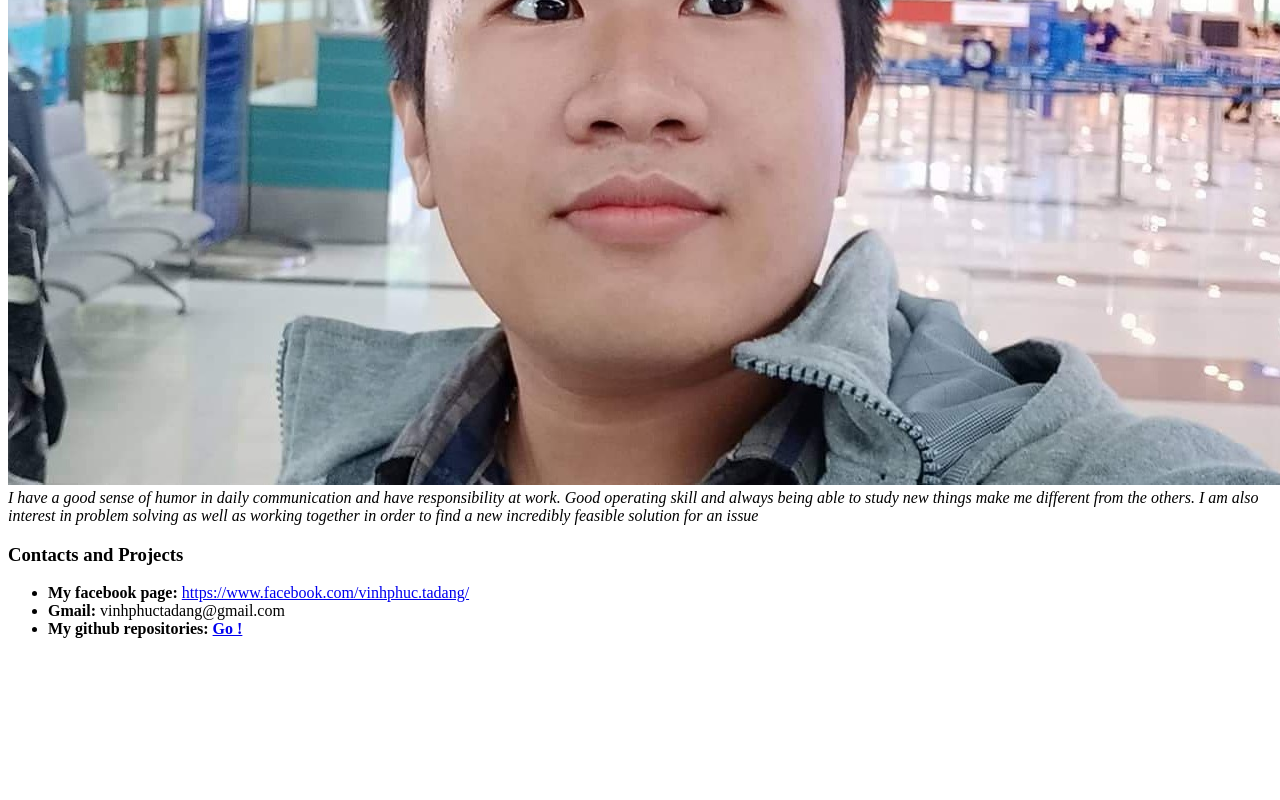
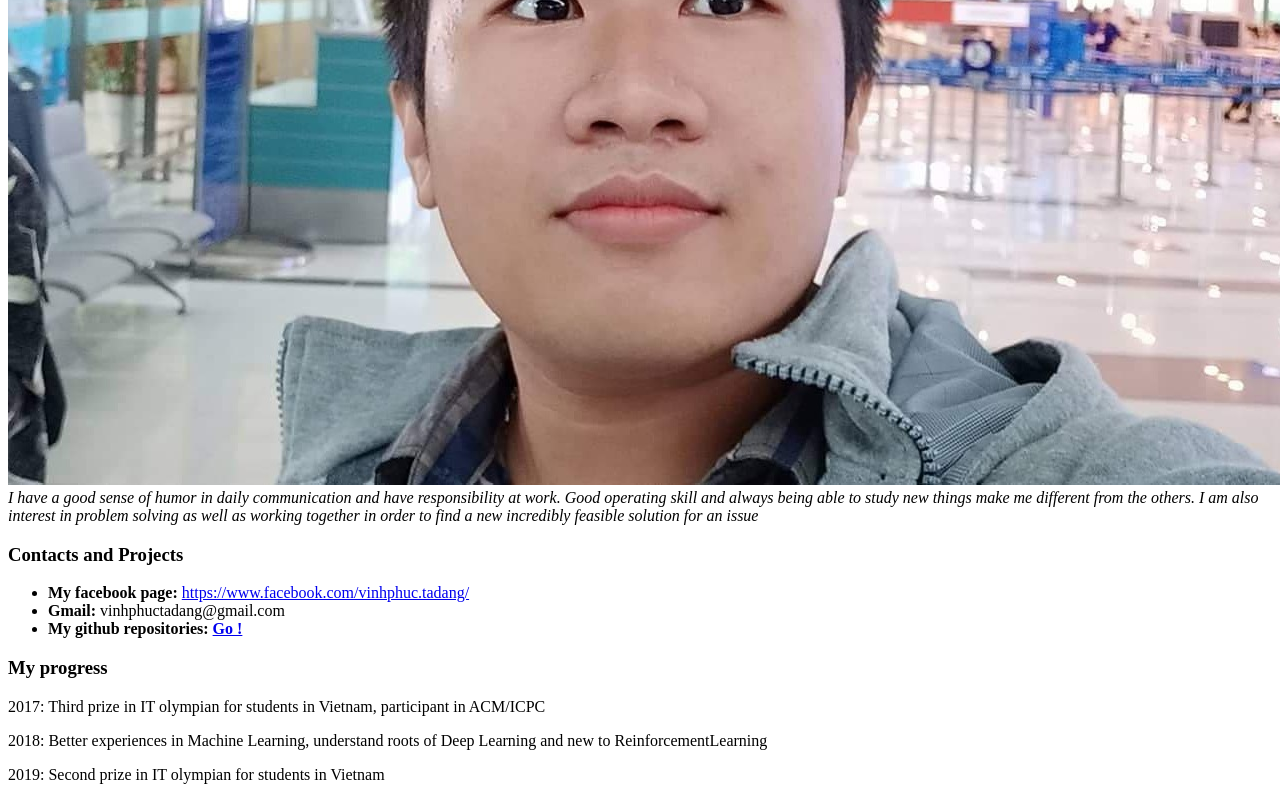
Before and after one commit to vinhphuctadang/vinhphuctadang.github.io, a plain HTML site: page index.html in a window 1280 px wide. Shown: the part 493-1293 px from the top of the page. Before the commit the page ends 1147 px from the top, so only its background shows below. Drawn offline with Linux system fonts and the light colour scheme.

Commit message:
update new

```diff
--- a/index.html
+++ b/index.html
@@ -8,15 +8,20 @@
 		<img src="avatar.jpg">
 		<i>I have a good sense of humor in daily communication and have responsibility at work. Good operating skill and always being able to study new things make me different from the others. I am also interest in problem solving as well as working together in order to find a new incredibly feasible solution for an issue</i>
 	</div>
-
 	<div>
 		<h3>Contacts and Projects</h3>
 		<ul>
 			<li> <b> My facebook page: </b> <a href="https://www.facebook.com/vinhphuc.tadang/">https://www.facebook.com/vinhphuc.tadang/</a> </li>
 			<li> <b> Gmail: </b> vinhphuctadang@gmail.com </li>
 			<li> <b> My github repositories: <a href="https://github.com/vinhphuctadang/"> Go ! </a> </b> </li>
+		</ul>
+	</div>
 
-		</ul>
+	<div>
+		<h3>My progress</h3>
+		<p>2017: Third prize in IT olympian for students in Vietnam, participant in ACM/ICPC</p>
+		<p>2018: Better experiences in Machine Learning, understand roots of Deep Learning and new to ReinforcementLearning</p>
+		<p>2019: Second prize in IT olympian for students in Vietnam</p>
 	</div>
 </body>
 </html>
```
